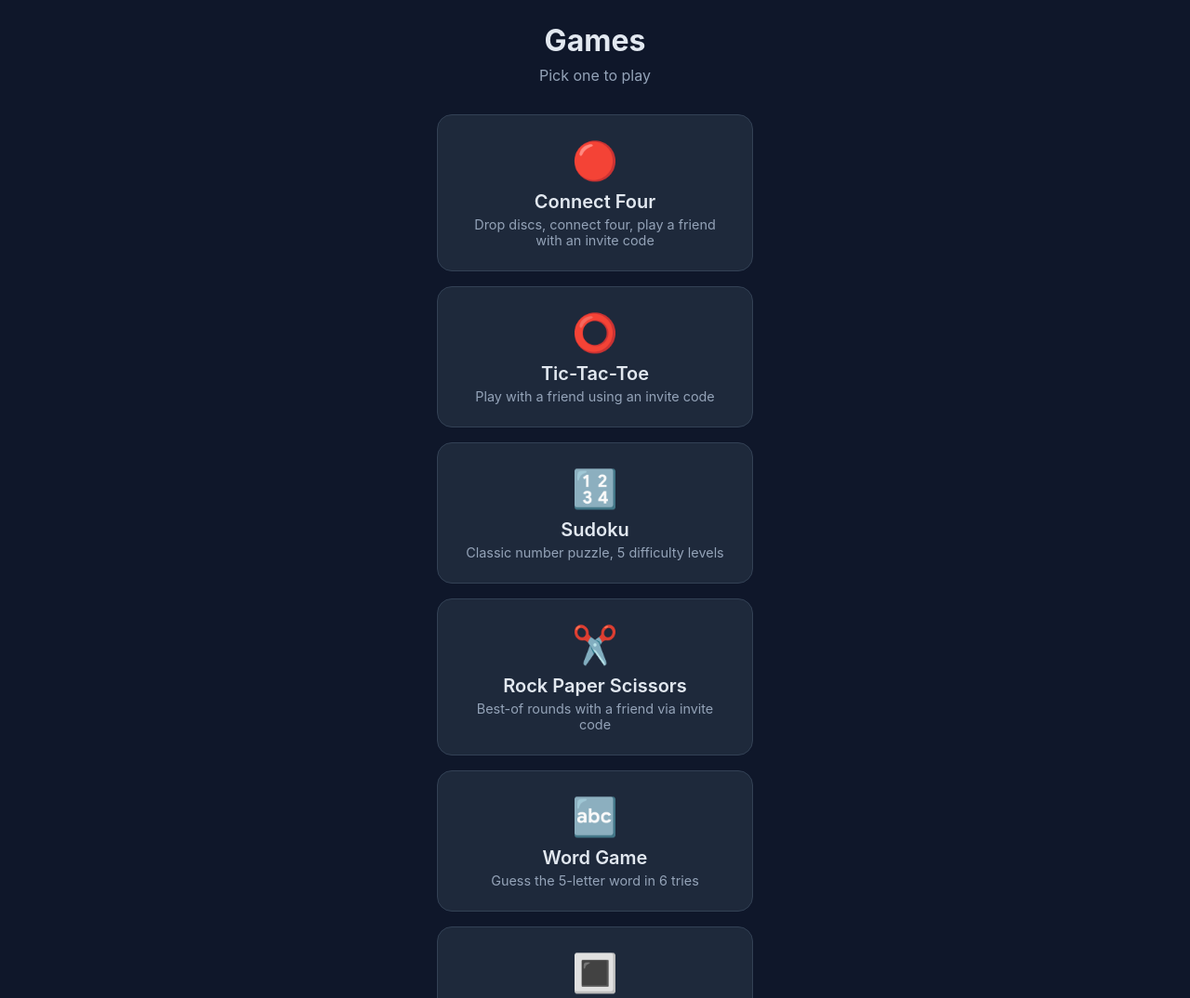
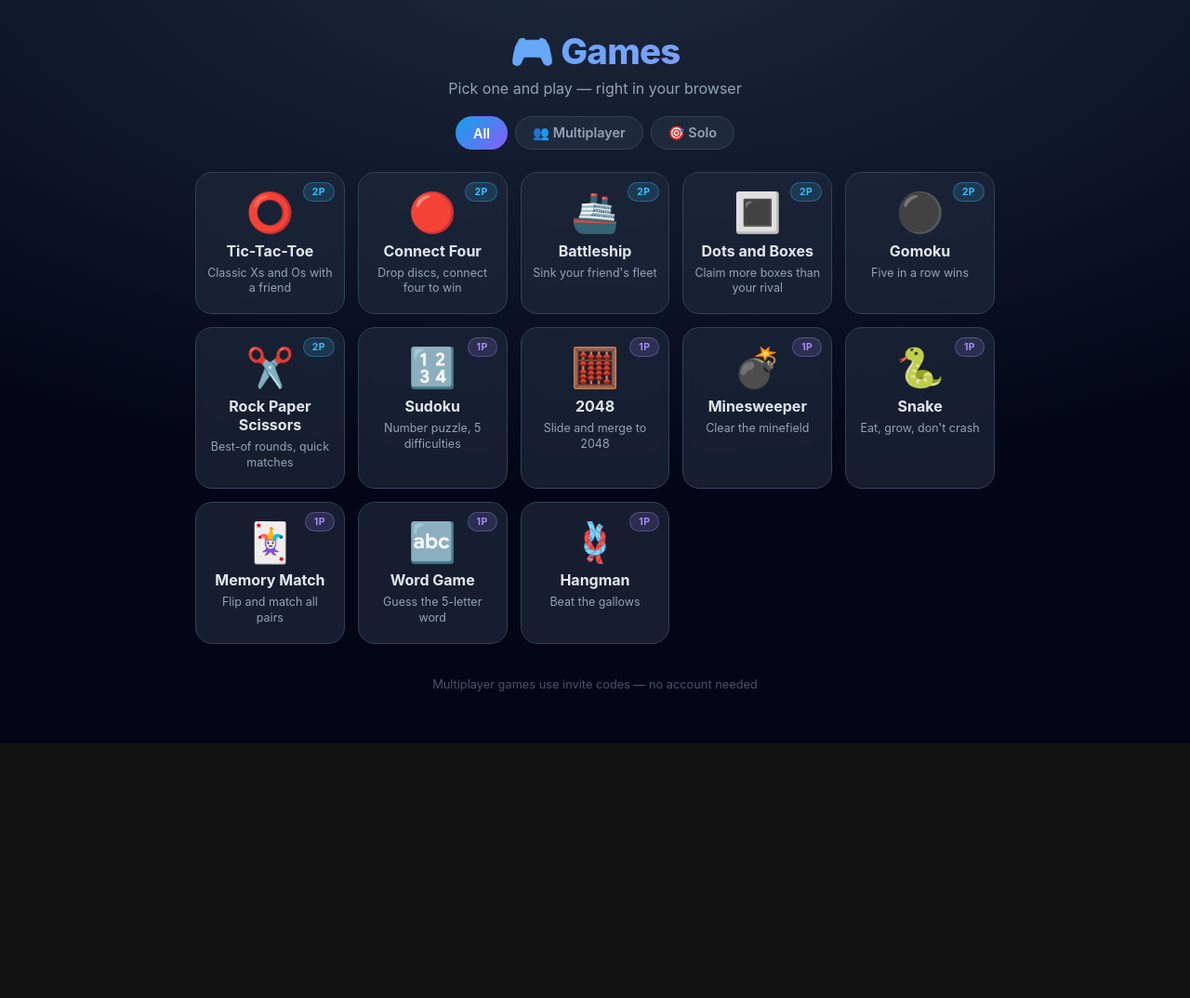
Before and after one commit to phoenixbyrd/tic-tac-toe, a plain HTML site: page index.html in a window 1280 px wide. Shown: the top 1074 px of the page at 93% size. After the commit the page ends 800 px from the top, so only its background shows below. Drawn offline with Linux system fonts and the light colour scheme.

Commit message:
Redesign game hub: grid layout with multiplayer/solo filters

```diff
--- a/index.html
+++ b/index.html
@@ -6,95 +6,149 @@
 <title>Games</title>
 <style>
   * { box-sizing: border-box; margin: 0; padding: 0; }
+  :root { color-scheme: dark; }
   body {
     font-family: -apple-system, BlinkMacSystemFont, "Segoe UI", Roboto, sans-serif;
-    background: #0f172a; color: #e2e8f0;
-    min-height: 100vh; display: flex; flex-direction: column;
-    align-items: center; justify-content: center; padding: 24px;
+    background: radial-gradient(1200px 600px at 50% -10%, #1e293b 0%, #0f172a 55%, #020617 100%);
+    color: #e2e8f0; min-height: 100vh; padding: 32px 16px 48px;
   }
-  h1 { font-size: 2rem; margin-bottom: 8px; }
-  p.sub { color: #94a3b8; margin-bottom: 32px; }
-  .games { display: flex; flex-direction: column; gap: 16px; width: 100%; max-width: 340px; }
+  .wrap { max-width: 860px; margin: 0 auto; }
+  header { text-align: center; margin-bottom: 20px; }
+  header h1 {
+    font-size: 2.4rem; font-weight: 800; letter-spacing: -0.02em;
+    background: linear-gradient(135deg, #38bdf8, #a78bfa);
+    -webkit-background-clip: text; background-clip: text; color: transparent;
+  }
+  header p { color: #94a3b8; margin-top: 6px; font-size: 1rem; }
+  .filters { display: flex; gap: 8px; justify-content: center; margin-bottom: 24px; flex-wrap: wrap; }
+  .filters button {
+    font: inherit; font-size: 0.9rem; font-weight: 600; cursor: pointer;
+    background: #1e293b; color: #94a3b8; border: 1px solid #334155;
+    border-radius: 999px; padding: 8px 18px; transition: all .15s;
+  }
+  .filters button.active {
+    background: linear-gradient(135deg, #0ea5e9, #8b5cf6);
+    color: #fff; border-color: transparent;
+  }
+  .games {
+    display: grid; gap: 14px;
+    grid-template-columns: repeat(auto-fill, minmax(150px, 1fr));
+  }
   a.card {
-    display: block; text-decoration: none; color: inherit;
-    background: #1e293b; border: 1px solid #334155; border-radius: 16px;
-    padding: 24px; text-align: center; transition: transform .12s, border-color .12s;
+    display: flex; flex-direction: column; align-items: center; text-align: center;
+    text-decoration: none; color: inherit;
+    background: rgba(30, 41, 59, 0.7); backdrop-filter: blur(8px);
+    border: 1px solid #334155; border-radius: 18px;
+    padding: 22px 12px 18px; position: relative;
+    transition: transform .15s, border-color .15s, box-shadow .15s;
   }
-  a.card:hover, a.card:active { transform: scale(1.03); border-color: #38bdf8; }
-  .card .icon { font-size: 2.5rem; margin-bottom: 8px; }
-  .card .name { font-size: 1.25rem; font-weight: 600; margin-bottom: 4px; }
-  .card .desc { font-size: .9rem; color: #94a3b8; }
+  a.card:hover, a.card:active {
+    transform: translateY(-4px); border-color: #38bdf8;
+    box-shadow: 0 12px 32px rgba(56, 189, 248, 0.15);
+  }
+  .card .icon { font-size: 2.6rem; margin-bottom: 10px; line-height: 1; }
+  .card .name { font-size: 1rem; font-weight: 700; margin-bottom: 6px; }
+  .card .desc { font-size: 0.78rem; color: #94a3b8; line-height: 1.35; }
+  .badge {
+    position: absolute; top: 10px; right: 10px;
+    font-size: 0.65rem; font-weight: 700; letter-spacing: 0.04em;
+    padding: 3px 9px; border-radius: 999px;
+  }
+  .badge.multi { background: rgba(56, 189, 248, 0.15); color: #38bdf8; border: 1px solid rgba(56, 189, 248, 0.35); }
+  .badge.solo { background: rgba(167, 139, 250, 0.15); color: #a78bfa; border: 1px solid rgba(167, 139, 250, 0.35); }
+  .card.hidden { display: none; }
+  footer { text-align: center; color: #475569; font-size: 0.8rem; margin-top: 36px; }
 </style>
 </head>
 <body>
-  <h1>Games</h1>
-  <p class="sub">Pick one to play</p>
-  <div class="games">
-    <a class="card" href="connect-four/">
-      <div class="icon">🔴</div>
-      <div class="name">Connect Four</div>
-      <div class="desc">Drop discs, connect four, play a friend with an invite code</div>
+<div class="wrap">
+  <header>
+    <h1>🎮 Games</h1>
+    <p>Pick one and play — right in your browser</p>
+  </header>
+  <div class="filters">
+    <button class="active" data-filter="all">All</button>
+    <button data-filter="multi">👥 Multiplayer</button>
+    <button data-filter="solo">🎯 Solo</button>
+  </div>
+  <div class="games" id="games">
+    <a class="card" data-mode="multi" href="tic-tac-toe/">
+      <span class="badge multi">2P</span>
+      <div class="icon">⭕</div><div class="name">Tic-Tac-Toe</div>
+      <div class="desc">Classic Xs and Os with a friend</div>
     </a>
-    <a class="card" href="tic-tac-toe/">
-      <div class="icon">⭕</div>
-      <div class="name">Tic-Tac-Toe</div>
-      <div class="desc">Play with a friend using an invite code</div>
+    <a class="card" data-mode="multi" href="connect-four/">
+      <span class="badge multi">2P</span>
+      <div class="icon">🔴</div><div class="name">Connect Four</div>
+      <div class="desc">Drop discs, connect four to win</div>
     </a>
-    <a class="card" href="sudoku/">
-      <div class="icon">🔢</div>
-      <div class="name">Sudoku</div>
-      <div class="desc">Classic number puzzle, 5 difficulty levels</div>
+    <a class="card" data-mode="multi" href="battleship/">
+      <span class="badge multi">2P</span>
+      <div class="icon">🚢</div><div class="name">Battleship</div>
+      <div class="desc">Sink your friend's fleet</div>
     </a>
-    <a class="card" href="rock-paper-scissors/">
-      <div class="icon">✂️</div>
-      <div class="name">Rock Paper Scissors</div>
-      <div class="desc">Best-of rounds with a friend via invite code</div>
+    <a class="card" data-mode="multi" href="dots-and-boxes/">
+      <span class="badge multi">2P</span>
+      <div class="icon">🔳</div><div class="name">Dots and Boxes</div>
+      <div class="desc">Claim more boxes than your rival</div>
     </a>
-    <a class="card" href="word-game/">
-      <div class="icon">🔤</div>
-      <div class="name">Word Game</div>
-      <div class="desc">Guess the 5-letter word in 6 tries</div>
+    <a class="card" data-mode="multi" href="gomoku/">
+      <span class="badge multi">2P</span>
+      <div class="icon">⚫</div><div class="name">Gomoku</div>
+      <div class="desc">Five in a row wins</div>
     </a>
-    <a class="card" href="dots-and-boxes/">
-      <div class="icon">🔳</div>
-      <div class="name">Dots and Boxes</div>
-      <div class="desc">Claim boxes, play a friend with an invite code</div>
+    <a class="card" data-mode="multi" href="rock-paper-scissors/">
+      <span class="badge multi">2P</span>
+      <div class="icon">✂️</div><div class="name">Rock Paper Scissors</div>
+      <div class="desc">Best-of rounds, quick matches</div>
     </a>
-    <a class="card" href="gomoku/">
-      <div class="icon">⚫</div>
-      <div class="name">Gomoku</div>
-      <div class="desc">Five in a row wins, play a friend with an invite code</div>
+    <a class="card" data-mode="solo" href="sudoku/">
+      <span class="badge solo">1P</span>
+      <div class="icon">🔢</div><div class="name">Sudoku</div>
+      <div class="desc">Number puzzle, 5 difficulties</div>
     </a>
-    <a class="card" href="minesweeper/">
-      <div class="icon">💣</div>
-      <div class="name">Minesweeper</div>
-      <div class="desc">Clear the minefield, three difficulty levels</div>
+    <a class="card" data-mode="solo" href="2048-game/">
+      <span class="badge solo">1P</span>
+      <div class="icon">🧮</div><div class="name">2048</div>
+      <div class="desc">Slide and merge to 2048</div>
     </a>
-    <a class="card" href="battleship/">
-      <div class="icon">🚢</div>
-      <div class="name">Battleship</div>
-      <div class="desc">Sink your friend's fleet with an invite code</div>
+    <a class="card" data-mode="solo" href="minesweeper/">
+      <span class="badge solo">1P</span>
+      <div class="icon">💣</div><div class="name">Minesweeper</div>
+      <div class="desc">Clear the minefield</div>
     </a>
-    <a class="card" href="hangman/">
-      <div class="icon">🪢</div>
-      <div class="name">Hangman</div>
-      <div class="desc">Guess the word before the gallows fills</div>
+    <a class="card" data-mode="solo" href="snake/">
+      <span class="badge solo">1P</span>
+      <div class="icon">🐍</div><div class="name">Snake</div>
+      <div class="desc">Eat, grow, don't crash</div>
     </a>
-    <a class="card" href="snake/">
-      <div class="icon">🐍</div>
-      <div class="name">Snake</div>
-      <div class="desc">Eat, grow, and don't crash</div>
+    <a class="card" data-mode="solo" href="memory-match/">
+      <span class="badge solo">1P</span>
+      <div class="icon">🃏</div><div class="name">Memory Match</div>
+      <div class="desc">Flip and match all pairs</div>
     </a>
-    <a class="card" href="2048-game/">
-      <div class="icon">🧮</div>
-      <div class="name">2048</div>
-      <div class="desc">Slide and merge tiles to reach 2048</div>
+    <a class="card" data-mode="solo" href="word-game/">
+      <span class="badge solo">1P</span>
+      <div class="icon">🔤</div><div class="name">Word Game</div>
+      <div class="desc">Guess the 5-letter word</div>
     </a>
-    <a class="card" href="memory-match/">
-      <div class="icon">🃏</div>
-      <div class="name">Memory Match</div>
-      <div class="desc">Flip cards and match all eight pairs</div>
+    <a class="card" data-mode="solo" href="hangman/">
+      <span class="badge solo">1P</span>
+      <div class="icon">🪢</div><div class="name">Hangman</div>
+      <div class="desc">Beat the gallows</div>
     </a>
   </div>
+  <footer>Multiplayer games use invite codes — no account needed</footer>
+</div>
+<script>
+  const buttons = document.querySelectorAll('.filters button');
+  const cards = document.querySelectorAll('#games .card');
+  buttons.forEach(btn => btn.addEventListener('click', () => {
+    buttons.forEach(b => b.classList.remove('active'));
+    btn.classList.add('active');
+    const f = btn.dataset.filter;
+    cards.forEach(c => c.classList.toggle('hidden', f !== 'all' && c.dataset.mode !== f));
+  }));
+</script>
 </body>
 </html>
```
